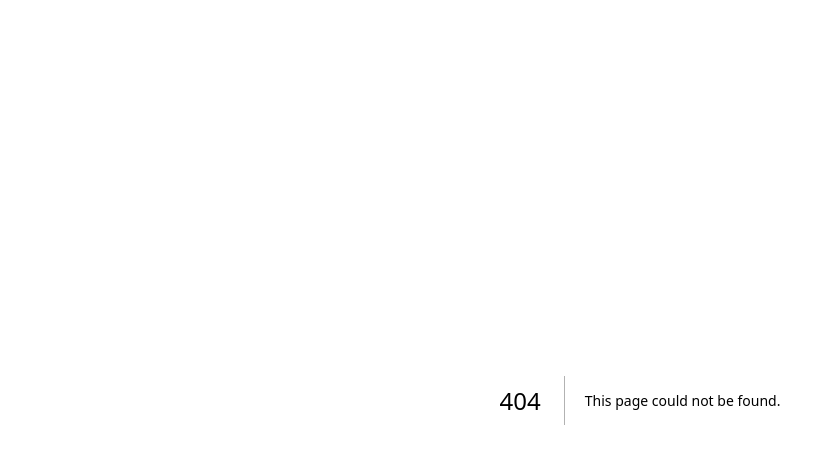
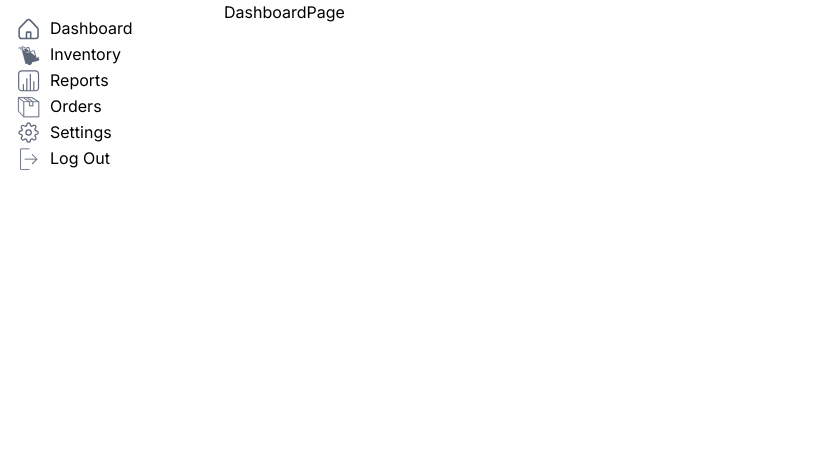
Before and after one commit to laurencetroyv/freshtrack-inventory, a Next.js app: page /dashboard in a window 1280 px wide. Before the commit this address had no page. Shown: the top 464 px of the page, without its empty margins (0-826 px from the left). Built offline with nearby package versions, Linux system fonts and the light colour scheme.

Commit message:
WIP: dashboard screen

```diff
--- /dev/null
+++ b/app/dashboard/layout.jsx
@@ -0,0 +1,13 @@
+import Sidebar from "@/components/sidebar";
+import React from "react";
+
+const DashboardLayout = ({ children }) => {
+  return (
+    <div className="flex flex-row gap-4">
+      <Sidebar />
+      {children}
+    </div>
+  );
+};
+
+export default DashboardLayout;
--- /dev/null
+++ b/app/dashboard/page.jsx
@@ -0,0 +1,7 @@
+import React from "react";
+
+const DashboardPage = () => {
+  return <div>DashboardPage</div>;
+};
+
+export default DashboardPage;
--- /dev/null
+++ b/components/sidebar.jsx
@@ -0,0 +1,61 @@
+import Link from "next/link";
+import React from "react";
+import Home from "../assets/Home.svg";
+import Inventory from "../assets/Inventory.svg";
+import LogOut from "../assets/Log-Out.svg";
+import Orders from "../assets/Order.svg";
+import Report from "../assets/Report.svg";
+import Settings from "../assets/Settings.svg";
+import Image from "next/image";
+
+const Sidebar = () => {
+  return (
+    <div className='w-52 border-r-white border-r-2 p-4'>
+      <nav>
+        <ul className="space-y-4">
+          <Link href={"/"}>
+            <li className="flex flex-row gap-2">
+              <Image src={Home} alt="Home" />
+              Dashboard
+            </li>
+          </Link>
+          <Link href={"/"}>
+            <li className="flex flex-row gap-2">
+              <Image src={Inventory} alt="Inventory" />
+              Inventory
+            </li>
+          </Link>
+          <Link href={"/"}>
+            <li className="flex flex-row gap-2">
+              <Image src={Report} alt="Reports" />
+              Reports
+            </li>
+          </Link>
+          <Link href={"/"}>
+            <li className="flex flex-row gap-2">
+              <Image src={Orders} alt="Orders" />
+              Orders
+            </li>
+          </Link>
+        </ul>
+
+        <ul>
+          <Link href={"/"}>
+            <li className="flex flex-row gap-2">
+              <Image src={Settings} alt="Settings" />
+              Settings
+            </li>
+          </Link>
+          <Link href={"/"}>
+            <li className="flex flex-row gap-2">
+              <Image src={LogOut} alt="Log Out" />
+              Log Out
+            </li>
+          </Link>
+        </ul>
+      </nav>
+    </div>
+  );
+};
+
+export default Sidebar;
```
